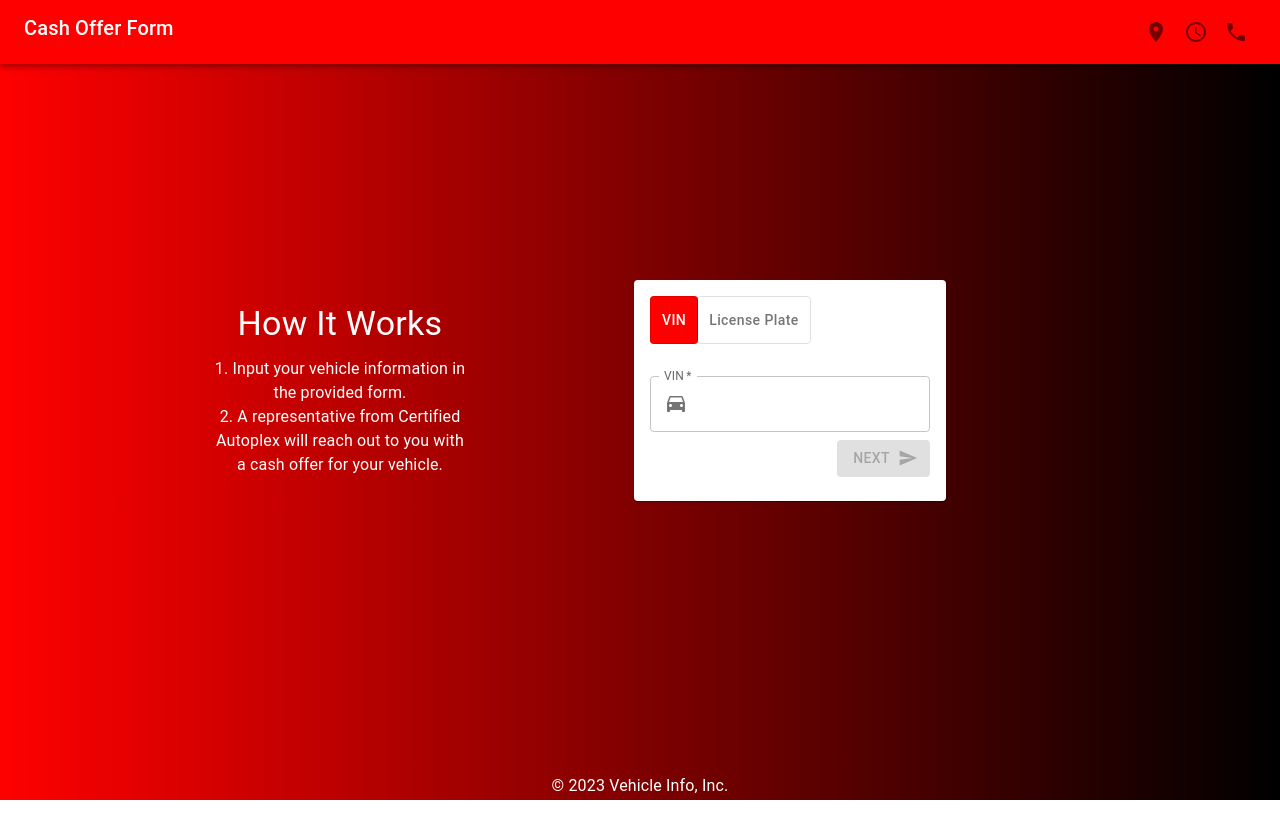
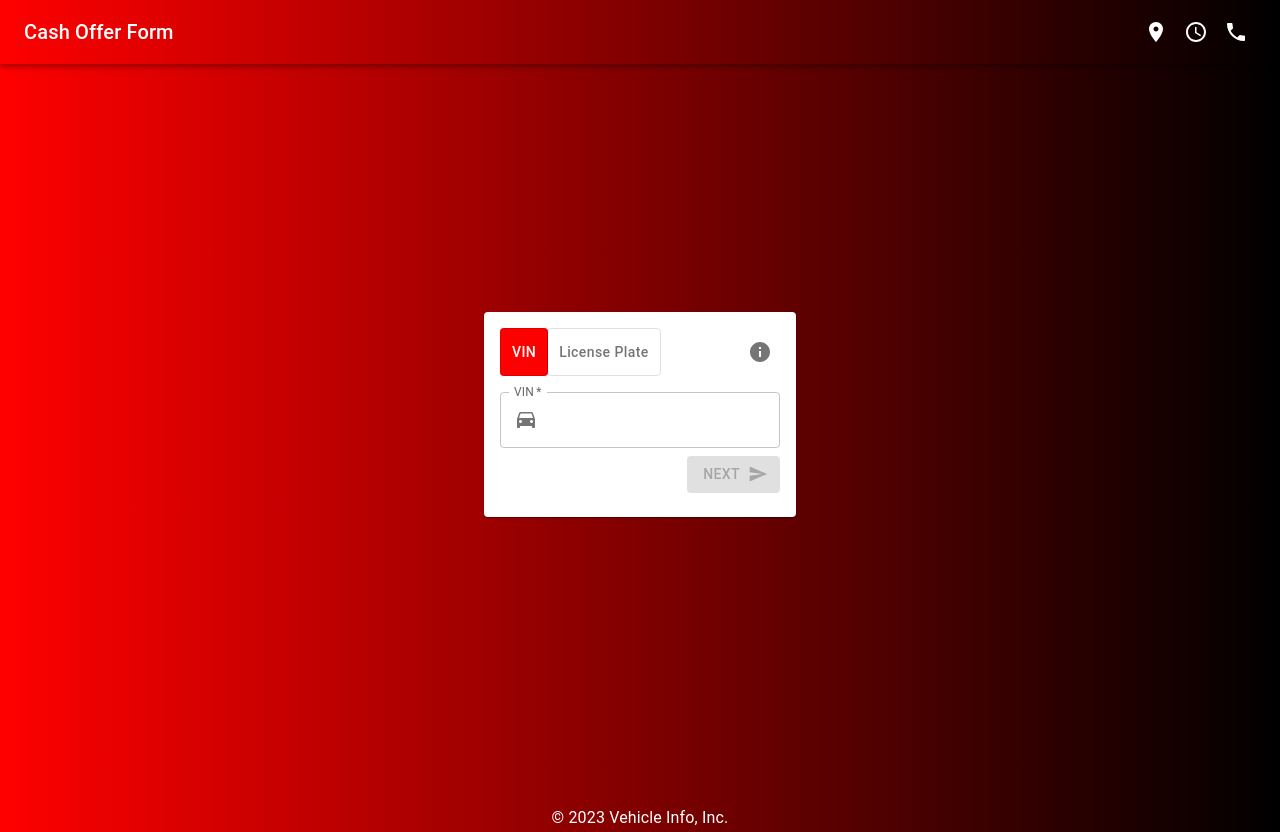
Before and after one commit to JFergen/Vehicle_Form, a React (Create React App) app: page / in a window 1280 px wide. Before the commit the page ends 800 px from the top, so only its background shows below. Built offline with nearby package versions, Linux system fonts and the light colour scheme.

Commit message:
Info Icon
- Changed to use Info icon instead of just text
- Updated Header to make it look a lil better

```diff
--- a/src/Components/Form.tsx
+++ b/src/Components/Form.tsx
@@ -1,7 +1,8 @@
 import React, { useState } from 'react';
 import axios from 'axios';
 import { Container, Card, CardContent, TextField, Button, ToggleButton, ToggleButtonGroup, CircularProgress, Select,
-  MenuItem, InputLabel, FormControl, SelectChangeEvent, InputAdornment, Snackbar, Alert, Grid, useMediaQuery } from '@mui/material';
+  MenuItem, InputLabel, FormControl, SelectChangeEvent, InputAdornment, Snackbar, Alert, Grid, useMediaQuery,
+  IconButton, Popover, Typography, Box } from '@mui/material';
 import DriveEtaIcon from '@mui/icons-material/DriveEta';
 import EmailIcon from '@mui/icons-material/Email';
 import PersonIcon from '@mui/icons-material/Person';
@@ -10,7 +11,8 @@ import PhoneIcon from '@mui/icons-material/Phone';
 import DirectionsCarIcon from '@mui/icons-material/DirectionsCar';
 import SendIcon from '@mui/icons-material/Send';
 import ArrowBackIcon from '@mui/icons-material/ArrowBack';
-import HowItWorks from './HowItWorks';
+import InfoIcon from '@mui/icons-material/Info';
+// import HowItWorks from './HowItWorks';
 import { styled, useTheme } from '@mui/material/styles';
 
 // TODO
@@ -54,6 +56,7 @@ const Form: React.FC = () => {
   const [snackBarSeverity, setSnackBarSeverity] = useState<'success' | 'error' | 'info' | 'warning'>('error');
   const theme = useTheme();
   const isMobile = useMediaQuery(theme.breakpoints.down('sm'));
+  const [anchorEl, setAnchorEl] = useState<null | HTMLElement>(null);
 
   const states = [
     { label: 'Alabama', value: 'AL' },
@@ -304,22 +307,32 @@ const Form: React.FC = () => {
     }
   };
 
+  const handleInfoClick = (event: React.MouseEvent<HTMLElement>) => {
+    setAnchorEl(event.currentTarget);
+  };
+
+  const handleInfoClose = () => {
+    setAnchorEl(null);
+  };
+
+  const open = Boolean(anchorEl);
+  const id = open ? 'how-it-works-popover' : undefined;
+
   return (
     <Container maxWidth="md" style={{ display: 'flex', flexDirection: 'column', justifyContent: 'center' }}>
-      <Grid container spacing={6} justifyContent="center">
-        <Grid item xs={12} sm={4} style={{ display: 'flex', justifyContent: 'center', alignItems: 'center' }}>
-          <HowItWorks />
-        </Grid>
+      <Grid container justifyContent="center">
         <Grid item xs={12} sm={8} style={{ display: 'flex', justifyContent: 'center', alignItems: 'center', minHeight: isMobile ? 'auto' : 700 }}>
           <Card>
             <CardContent>
               {step === 1 && (
                 <>
+                  <div style={{ display: 'flex', justifyContent: 'space-between', alignItems: 'center'}}>
                     <StyledToggleButtonGroup
                       value={selection}
                       exclusive
                       onChange={handleSelectionChange}
                       aria-label="car information selection"
+                      style={{ marginBottom: 0 }}
                     >
                       <ToggleButton value="vin" aria-label="vin">
                         VIN
@@ -328,6 +341,30 @@ const Form: React.FC = () => {
                         License Plate
                       </ToggleButton>
                     </StyledToggleButtonGroup>
+                    <IconButton aria-describedby={id} onClick={handleInfoClick}>
+                      <InfoIcon />
+                    </IconButton>
+                    <Popover
+                      id={id}
+                      open={open}
+                      anchorEl={anchorEl}
+                      onClose={handleInfoClose}
+                      anchorOrigin={{
+                        vertical: 'bottom',
+                      horizontal: 'center',
+                      }}
+                      transformOrigin={{
+                        vertical: 'top',
+                        horizontal: 'center',
+                      }}
+                    >
+                      <Box p={2}>
+                        <Typography variant="body1">
+                          After submitting the form, a representative from Certified Autoplex will reach out about your cash offer.
+                        </Typography>
+                      </Box>
+                    </Popover>
+                  </div>
                   <form onSubmit={handleFirstStepSubmit}>
                     {selection === 'vin' && (
                       <TextField
--- a/src/Components/Header.tsx
+++ b/src/Components/Header.tsx
@@ -3,6 +3,7 @@ import { AppBar, Toolbar, Typography, Box, IconButton, Popover, useMediaQuery, u
 import LocationOnIcon from '@mui/icons-material/LocationOn';
 import AccessTimeIcon from '@mui/icons-material/AccessTime';
 import PhoneIcon from '@mui/icons-material/Phone';
+import { motion } from 'framer-motion';
 
 const Header: React.FC = () => {
   const theme = useTheme();
@@ -35,20 +36,46 @@ const Header: React.FC = () => {
   };
 
   return (
-    <AppBar position="static">
+    <AppBar position="static" style={{ background: 'linear-gradient(to right, #ff0000, #000000)' }}>
       <Toolbar>
-        <Box display="flex" justifyContent="space-between" width="100%">
-          {!isMobile && <Typography variant="h6">Cash Offer Form</Typography>}
+        <Box display="flex" justifyContent="space-between" width="100%" alignItems="center">
+          <motion.div
+            initial={{ opacity: 0, x: -50 }}
+            animate={{ opacity: 1, x: 0 }}
+            transition={{ duration: 0.5 }}
+          >
+            {!isMobile && (
+              <Typography variant="h6" style={{ display: 'flex', alignItems: 'center' }}>
+                {/* <img src="/path/to/logo.png" alt="Logo" style={{ height: 40, marginRight: 10 }} /> */}
+                Cash Offer Form
+              </Typography>
+            )}
+          </motion.div>
           <Box display="flex" alignItems="center">
+            <motion.div
+              whileHover={{ scale: 1.1 }}
+              whileTap={{ scale: 0.9 }}
+            >
               <IconButton onClick={(e) => handleIconClick(e, 'Address: 3340 Belt Line Rd, Dallas, TX')}>
-              <LocationOnIcon />
+                <LocationOnIcon style={{ color: '#fff' }} />
               </IconButton>
+            </motion.div>
+            <motion.div
+              whileHover={{ scale: 1.1 }}
+              whileTap={{ scale: 0.9 }}
+            >
               <IconButton onClick={(e) => handleIconClick(e, `Open Hours: ${getCurrentOpenHours()}`)}>
-              <AccessTimeIcon />
+                <AccessTimeIcon style={{ color: '#fff' }} />
               </IconButton>
+            </motion.div>
+            <motion.div
+              whileHover={{ scale: 1.1 }}
+              whileTap={{ scale: 0.9 }}
+            >
               <IconButton onClick={(e) => handleIconClick(e, 'Sales Phone: 972-231-3777')}>
-              <PhoneIcon />
+                <PhoneIcon style={{ color: '#fff' }} />
               </IconButton>
+            </motion.div>
           </Box>
         </Box>
         <Popover
--- a/src/index.tsx
+++ b/src/index.tsx
@@ -42,7 +42,7 @@ if (rootElement) {
       <ThemeProvider theme={theme}>
         <motion.div variants={containerVariants} initial="hidden" animate="visible" style={{ display: 'flex', flexDirection: 'column', minHeight: '100vh' }}>
           <Header />
-          <div style={{ flex: 1 }}>
+          <div style={{ display: 'flex', flex: 1 }}>
             <Form />
           </div>
           <Footer />
```
Lines whose indentation alone changed are shown as unchanged.
